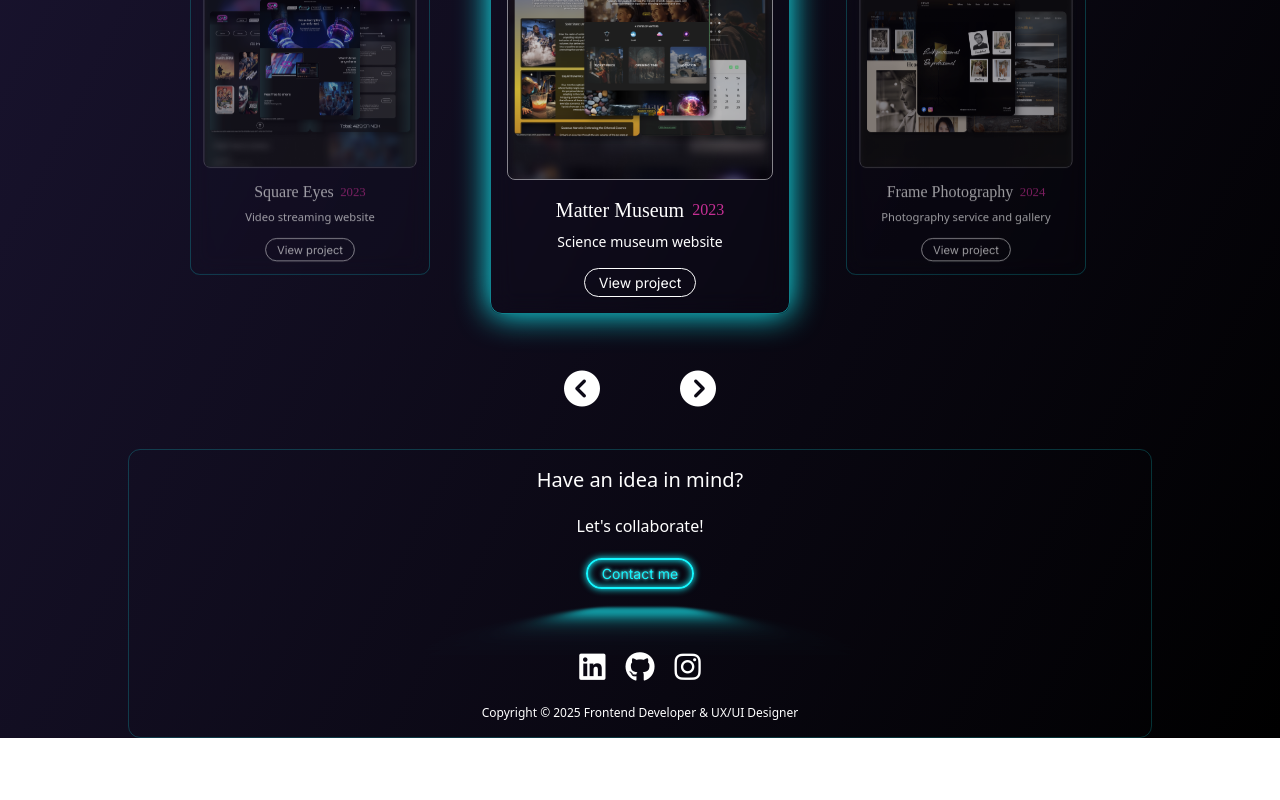
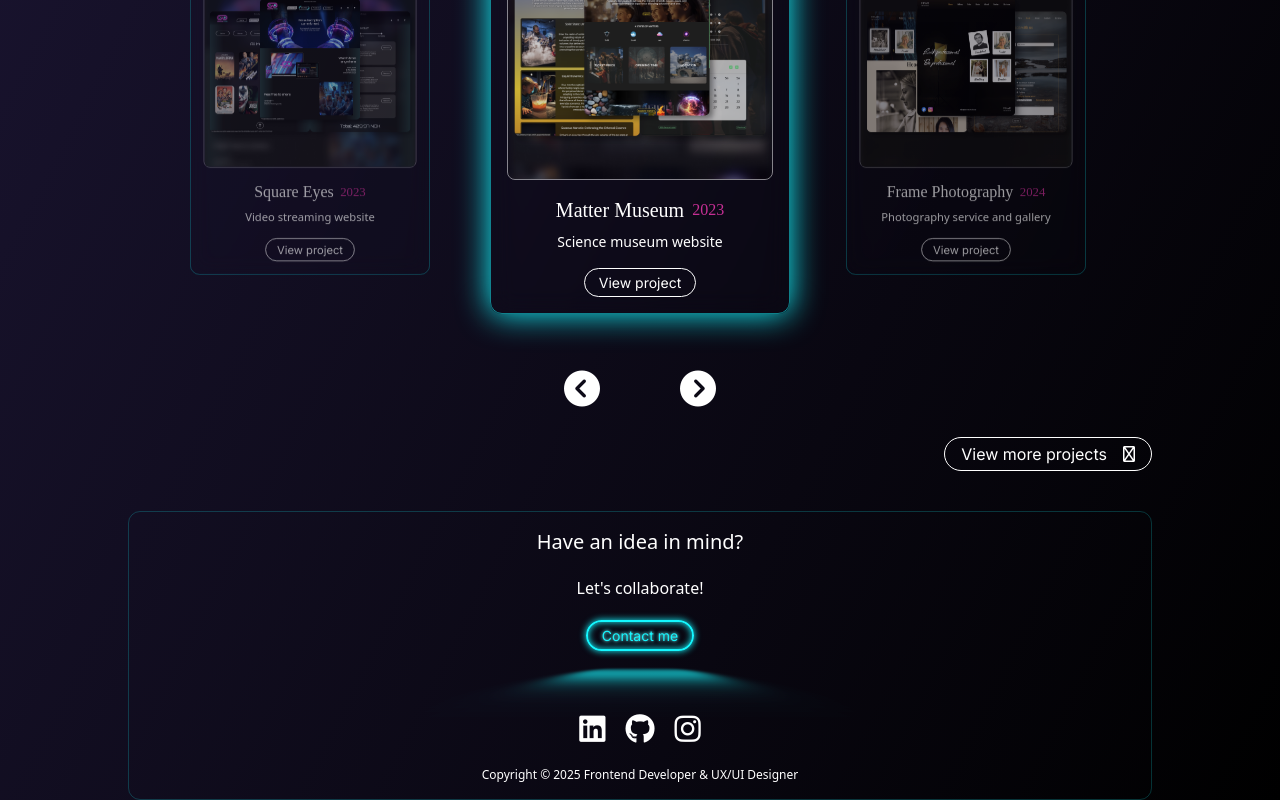
Before and after one commit to Panida287/PanidaPortfolio, a React (Vite) app: page / in a window 1280 px wide. Shown: the part 1012-1812 px from the top of the page. Before the commit the page ends 1750 px from the top, so only its background shows below. Built offline with nearby package versions, Linux system fonts and the light colour scheme; a web font is replaced by a local one.

Commit message:
feat: added view more project btn

```diff
--- a/src/components/FeaturedProjects.tsx
+++ b/src/components/FeaturedProjects.tsx
@@ -1,5 +1,6 @@
-import ShuffleCarousel, { CarouselItem } from "./ShuffleCarousel";
+import ShuffleCarousel, { CarouselItem } from './ShuffleCarousel';
 import rawProjects from '../../public/data/projects.json';
+import { Link } from 'react-router-dom';
 
 export default function FeaturedProjects() {
 	const items: CarouselItem[] = rawProjects.map((p) => ({
@@ -25,6 +26,13 @@ export default function FeaturedProjects() {
 			</div>
 
 			<ShuffleCarousel items={items} />
+			<span className="button-container flex justify-end items-center my-5">
+            <Link to="/projects"
+                  className="button mt-2">
+            View more projects
+	            <i className="fa-duotone fa-regular fa-angle-right pl-4"></i>
+            </Link>
+        </span>
 		</section>
 	);
 }
```
Lines whose indentation alone changed are shown as unchanged.
